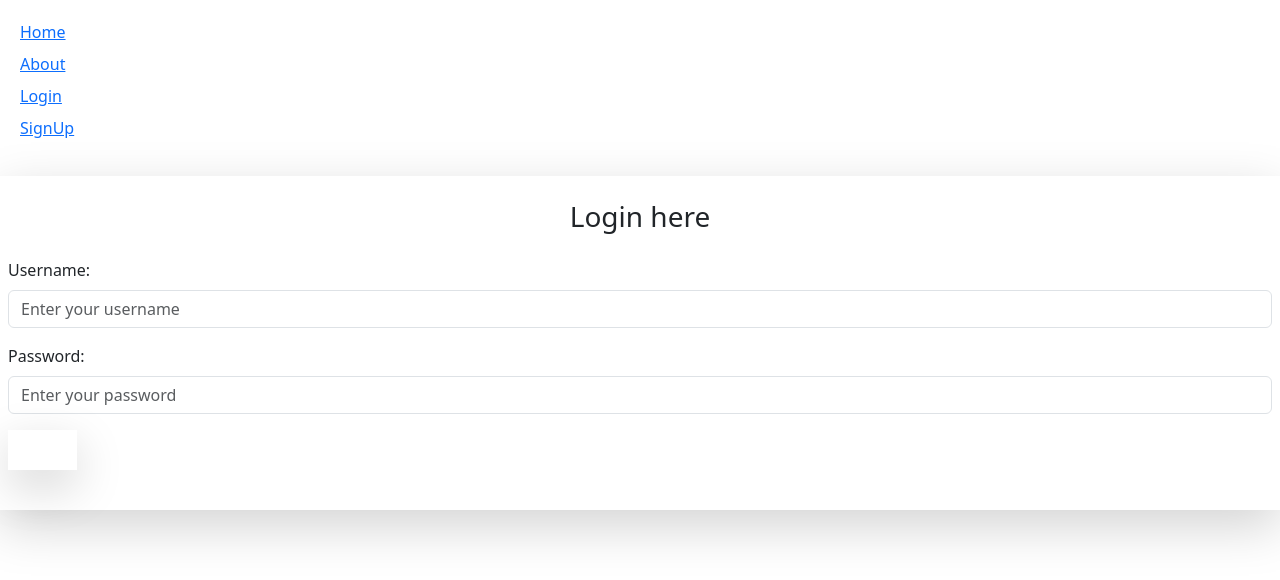
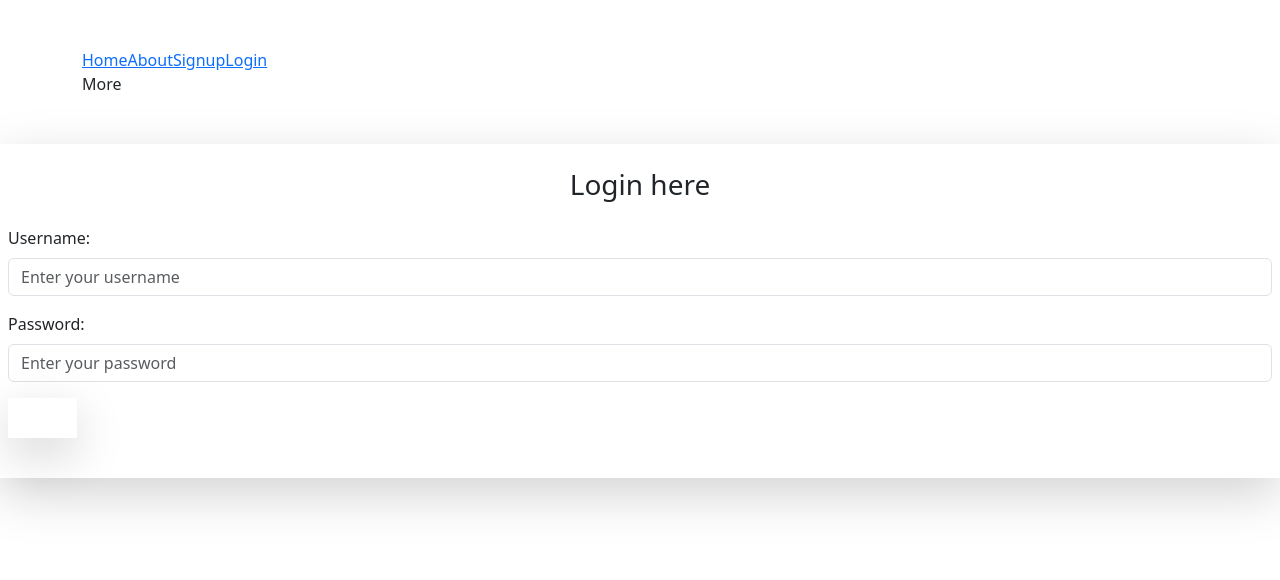
Before and after one commit to rudra100008/Chat-Application, a Next.js app in the folder blog/: page /login in a window 1280 px wide. Shown: the top 580 px of the page. Built offline with nearby package versions, Linux system fonts and the light colour scheme.

Commit message:
learned to use token

```diff
--- a/blog/src/app/components/Navbar.js
+++ b/blog/src/app/components/Navbar.js
@@ -1,27 +1,102 @@
-// components/Navbar.js
-"use client";
+"use client"
+import Link from 'next/link';
+import { useState } from 'react';
 
-import Link from "next/link";
+const Navbar = () => {
+  const [isDropdownOpen, setIsDropdownOpen] = useState(false);
+  const [loggedIn,setLoggedIn]=useState(false);
 
-export default function Navbar() {
+
   return (
-    <div>
-      <nav className="p-2 font-medium bg-gray-200 shadow-md">
-        <ul className="p-2 flex space-x-3 justify-end">
-          <li className=" p-1 rounded-lg transition-transform hover:bg-green-400 hover:scale-110 cursor-pointer">
-            <Link className="text-gray-500 no-underline" href="/home">Home</Link>
-          </li>
-          <li className="p-1 rounded-lg transition-transform hover:bg-green-400 hover:scale-110 cursor-pointer">
-            <Link className="text-gray-500 no-underline" href="/about">About</Link>
-          </li>
-          <li className="p-1 rounded-lg transition-transform hover:bg-green-400 hover:scale-110 cursor-pointer">
-            <Link className="text-gray-500 no-underline" href="/login">Login</Link>
-          </li>
-          <li className="p-1 rounded-lg transition-transform hover:bg-green-400 hover:scale-110 cursor-pointer">
-            <Link className="text-gray-500 no-underline" href="/signup">SignUp</Link>
-          </li>
-        </ul>
-      </nav>
-    </div>
+    <nav className="bg-gray-800 p-4">
+      <div className="container mx-auto flex justify-between items-center">
+        <div className="text-white text-xl font-bold">MyApp</div>
+        <div className="hidden md:flex space-x-6">
+          <Link href="/" className="text-gray-300 hover:text-white">
+            Home
+          </Link>
+          <Link href="/about" className="text-gray-300 hover:text-white">
+            About
+          </Link>
+          <Link href="/signup" className="text-gray-300 hover:text-white">
+            Signup
+          </Link>
+          <Link href="/login" className="text-gray-300 hover:text-white">
+            Login
+          </Link>
+          <div className="relative">
+            <button
+              className="text-gray-300 hover:text-white focus:outline-none"
+              onClick={() => setIsDropdownOpen(!isDropdownOpen)}
+            >
+              More
+            </button>
+            {isDropdownOpen && (
+              <div className="absolute right-0 mt-2 w-48 bg-white rounded-md shadow-lg">
+                <Link
+                  href="/settings"
+                  className="block px-4 py-2 text-gray-800 hover:bg-gray-200"
+                >
+                  Settings
+                </Link>
+                <Link
+                  href="/profile"
+                  className="block px-4 py-2 text-gray-800 hover:bg-gray-200"
+                >
+                  Profile
+                </Link>
+              </div>
+            )}
+          </div>
+        </div>
+
+        {/* Mobile Menu */}
+        <div className="md:hidden">
+          <button
+            className="text-gray-300 hover:text-white focus:outline-none"
+            onClick={() => setIsDropdownOpen(!isDropdownOpen)}
+          >
+            <svg
+              className="w-6 h-6"
+              fill="none"
+              stroke="currentColor"
+              viewBox="0 0 24 24"
+              xmlns="http://www.w3.org/2000/svg"
+            >
+              <path
+                strokeLinecap="round"
+                strokeLinejoin="round"
+                strokeWidth="2"
+                d="M4 6h16M4 12h16m-7 6h7"
+              />
+            </svg>
+          </button>
+          {isDropdownOpen && (
+            <div className="mt-2 space-y-2">
+              <Link href="/" className="block text-gray-300 hover:text-white">
+                Home
+              </Link>
+              <Link href="/about" className="block text-gray-300 hover:text-white">
+                About
+              </Link>
+              <Link href="/signup" className="block text-gray-300 hover:text-white">
+                Signup
+              </Link>
+              <Link href="/login" className="block text-gray-300 hover:text-white">
+                Login
+              </Link>
+              <Link href="/settings" className="block text-gray-300 hover:text-white">
+                Settings
+              </Link>
+              <Link href="/profile" className="block text-gray-300 hover:text-white">
+                Profile
+              </Link>
+            </div>
+          )}
+        </div>
+      </div>
+    </nav>
   );
-}
+};
+
+export default Navbar;
--- a/blog/src/app/layout.js
+++ b/blog/src/app/layout.js
@@ -2,6 +2,7 @@ import localFont from "next/font/local";
 import "./globals.css";
 import 'react-toastify/dist/ReactToastify.css';
 import 'bootstrap/dist/css/bootstrap.min.css';
+import { ToastContainer } from "react-toastify";
 const geistSans = localFont({
   src: "./fonts/GeistVF.woff",
   variable: "--font-geist-sans",
@@ -24,6 +25,18 @@ export default function RootLayout({ children }) {
       <body
         className={`${geistSans.variable} ${geistMono.variable} antialiased`}
       >
+       <ToastContainer
+                position="top-right"
+                autoClose={3000}
+                hideProgressBar={false}
+                newestOnTop={false}
+                closeOnClick
+                rtl={false}
+                pauseOnFocusLoss
+                draggable
+                pauseOnHover
+                theme="dark"
+            />
         {children}
       </body>
     </html>
--- a/blog/src/app/login/page.js
+++ b/blog/src/app/login/page.js
@@ -22,6 +22,7 @@ export default function Login() {
             if (response && response.data) {
                 setUser({ username: "", password: "" });
                 const { token } = response.data;
+                console.log(token);
                 localStorage.setItem("token", token);
                 toast.success("Login Successful");
             } else {
@@ -45,21 +46,10 @@ export default function Login() {
 
     return (
         <div>
-            <Navbar />
-            <ToastContainer
-                position="top-right"
-                autoClose={3000}
-                hideProgressBar={false}
-                newestOnTop={false}
-                closeOnClick
-                rtl={false}
-                pauseOnFocusLoss
-                draggable
-                pauseOnHover
-                theme="dark"
-            />
+            <Navbar/>
+
             <Fragment>
-                <Form noValidate onSubmit={handleForm} className="max-w-xl px-2 py-4 mx-auto my-20 rounded-lg shadow-lg">
+                <Form noValidate onSubmit={handleForm} className="max-w-xl px-2 py-4  pt-20 mx-auto my-28  rounded-lg shadow-lg">
                     <h3 className="text-center mb-4">Login here</h3>
                     <FormGroup>
                         <Label>Username:</Label>
--- a/blog/src/app/signup/page.js
+++ b/blog/src/app/signup/page.js
@@ -48,7 +48,7 @@ export default function Signup() {
 
     return (
         <div>
-            <Navbar />
+            <Navbar/>
             <ToastContainer
                 position="top-right"
                 autoClose={3000}
@@ -62,7 +62,7 @@ export default function Signup() {
                 theme="dark"
             />
             <Fragment>
-                <Form noValidate onSubmit={handleForm} className="max-w-xl px-2 py-4 mx-auto my-20 rounded-lg shadow-lg ">
+                <Form noValidate onSubmit={handleForm}  className="max-w-xl px-2 py-4  pt-20 mx-auto my-28  rounded-lg shadow-lg">
                     <h3 className="text-center mb-4">Sign Up here</h3>
                     <FormGroup className="">
                         <Label htmlFor="username" className="" >Username:</Label>
```
Also changed, not shown: blog/src/app/components/Post.js (+55 -13 lines), blog/src/app/page.js (+4 -5 lines).
